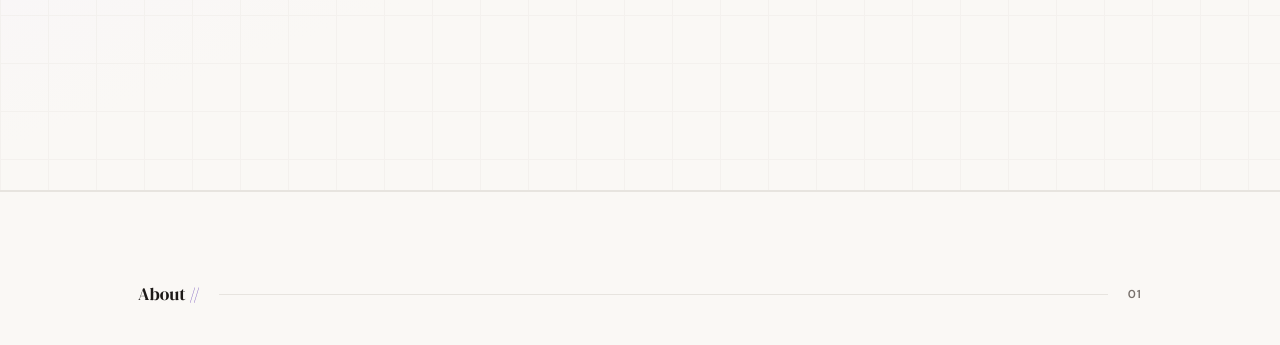
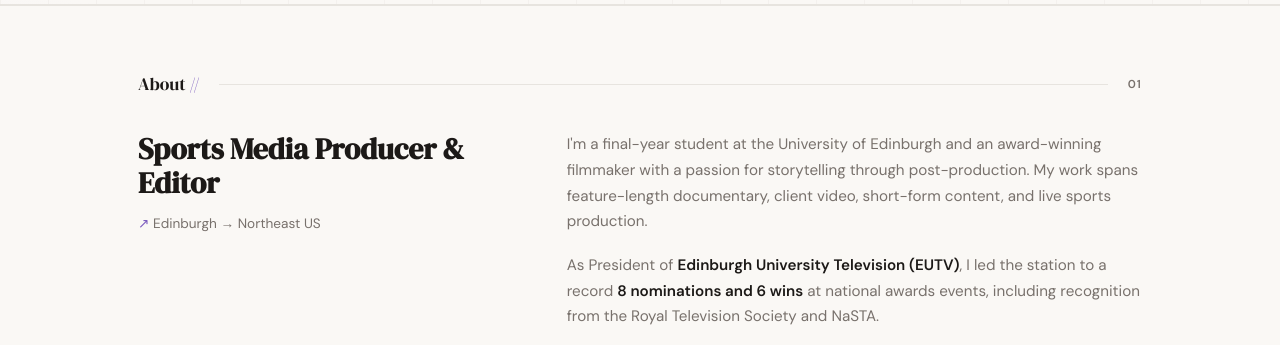
Before and after one commit to leorasoibelman/leorasoibelman.github.io, a plain HTML site: page index.html in a window 1280 px wide. Shown: the part 609-954 px from the top of the page. Drawn offline with Linux system fonts and the light colour scheme.

Commit message:
Update index.html
less white space

```diff
--- a/index.html
+++ b/index.html
@@ -47,8 +47,8 @@ nav {
 .nav-links a:hover { color: var(--accent); background: var(--accent-light); }
 
 #hero {
-  min-height: 100vh;
-  padding: clamp(5.5rem,12vw,8rem) clamp(1.25rem,5vw,3rem) 4rem;
+  min-height: 0;
+  padding: clamp(4.5rem,8vw,6rem) clamp(1.25rem,5vw,3rem) 3rem;
   background: linear-gradient(160deg, #f5f0ff 0%, var(--bg) 60%);
   border-bottom: 1px solid var(--border);
   position: relative;
@@ -134,8 +134,8 @@ nav {
 }
 
 /* SECTIONS */
-.section-wrap { max-width: 1100px; margin: 0 auto; padding: clamp(3.5rem,8vw,5.5rem) clamp(1.25rem,5vw,3rem); }
-.section-header { display: flex; align-items: center; gap: 1.25rem; margin-bottom: 3rem; }
+.section-wrap { max-width: 1100px; margin: 0 auto; padding: clamp(2.5rem,5vw,4rem) clamp(1.25rem,5vw,3rem); }
+.section-header { display: flex; align-items: center; gap: 1.25rem; margin-bottom: 2rem; }
 .section-label { font-family: var(--serif); font-size: 1.1rem; color: var(--text); white-space: nowrap; }
 .section-label span { color: var(--accent); }
 .section-line { flex: 1; height: 1px; background: var(--border); }
@@ -152,7 +152,7 @@ nav {
 .tag { padding: 0.3rem 0.9rem; background: var(--surface); font-size: 0.8rem; font-weight: 500; border: 1px solid var(--border); border-radius: 999px; color: var(--text); transition: all 0.15s; cursor: default; }
 .tag:hover { border-color: var(--accent); color: var(--accent); background: var(--accent-light); }
 
-.exp-item { display: grid; grid-template-columns: 160px 1fr; gap: 2rem; padding: 2.25rem 0; border-bottom: 1px solid var(--border); }
+.exp-item { display: grid; grid-template-columns: 160px 1fr; gap: 2rem; padding: 1.5rem 0; border-bottom: 1px solid var(--border); }
 .exp-item:first-child { border-top: 1px solid var(--border); }
 .exp-date { font-size: 0.8rem; color: var(--muted); padding-top: 0.2rem; line-height: 1.5; }
 .exp-role h3 { font-family: var(--serif); font-size: 1.05rem; margin-bottom: 0.2rem; }
```
